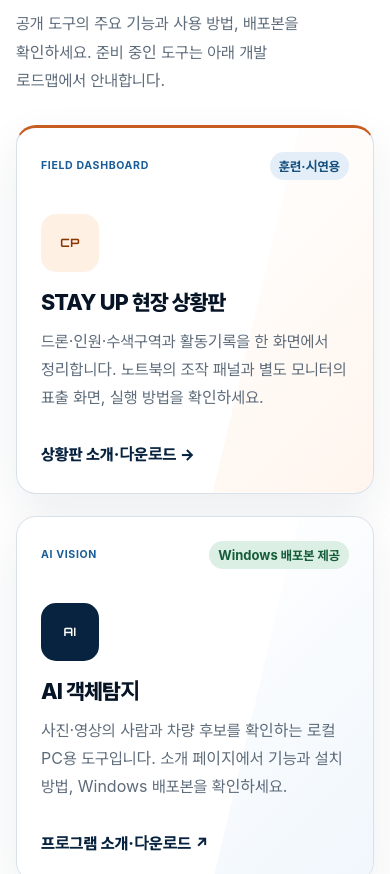
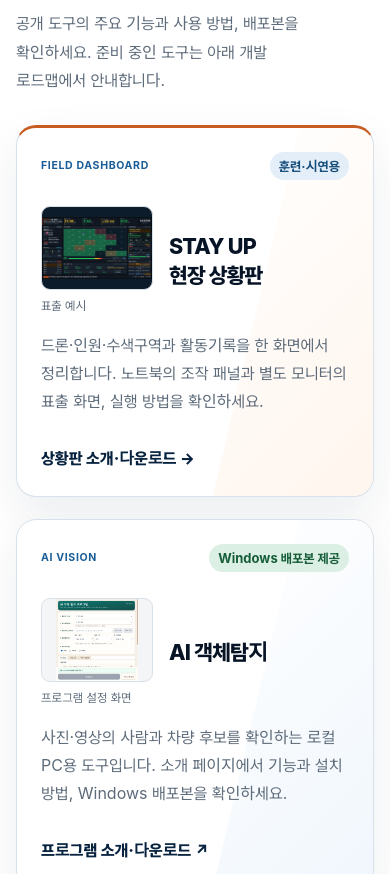
Before and after one commit to MuyeongKim/stayup-page, a website: page index.html in a window 390 px wide. Shown: the part 4060-4934 px from the top of the page. Drawn offline with Linux system fonts and the light colour scheme; no server answers; a web font is replaced by a local one.

Commit message:
공개 프로그램 카드에 실제 화면 미리보기 추가
상황판 표출 예시와 객체탐지 설정 화면을 작은 미리보기로 배치하고 모바일 카드 구성을 정돈한다. 배포 소개 페이지의 모바일 화면, 실제 ZIP 다운로드와 사용설명서 검증 결과를 README에 기록한다.

```diff
--- a/css/style.css
+++ b/css/style.css
@@ -767,11 +767,6 @@ a {
     background: linear-gradient(135deg, transparent, #fff0e4);
 }
 
-.service-card-dashboard .service-icon {
-    background: #fff0e4;
-    color: #8a3500;
-}
-
 .service-topline {
     display: flex;
     align-items: center;
@@ -788,25 +783,37 @@ a {
 .service-copy {
     margin-top: 30px;
     display: grid;
-    grid-template-columns: auto minmax(0, 1fr);
-    gap: 22px;
+    grid-template-columns: clamp(112px, 11vw, 156px) minmax(0, 1fr);
+    gap: 10px 20px;
     align-items: start;
 }
 
-.service-icon {
-    min-width: 58px;
-    height: 58px;
-    padding: 0 10px;
-    display: inline-grid;
-    place-items: center;
+.service-preview {
+    grid-row: 1 / span 2;
+    width: 100%;
+    margin: 0;
     justify-self: start;
-    border-radius: 15px;
-    background: var(--navy-900);
-    color: #ffffff;
-    font-family: 'Orbitron', sans-serif;
-    font-size: 0.72rem;
-    font-weight: 700;
-    letter-spacing: 0.04em;
+}
+
+.service-preview img {
+    width: 100%;
+    height: auto;
+    aspect-ratio: 4 / 3;
+    object-fit: contain;
+    border: 1px solid var(--line);
+    border-radius: 9px;
+    background: #f3f5f7;
+}
+
+.service-card-dashboard .service-preview img {
+    background: #0d1c2b;
+}
+
+.service-preview figcaption {
+    margin-top: 7px;
+    color: var(--muted);
+    font-size: 0.75rem;
+    line-height: 1.5;
 }
 
 .service-copy h3 {
@@ -820,7 +827,7 @@ a {
 
 .service-copy p {
     max-width: 440px;
-    margin: 10px 0 0;
+    margin: 0;
     color: var(--muted);
     font-size: 1rem;
     line-height: 1.75;
@@ -1304,9 +1311,21 @@ a {
     }
 
     .service-copy {
-        margin-top: 34px;
-        grid-template-columns: 1fr;
+        margin-top: 26px;
+        grid-template-columns: 112px minmax(0, 1fr);
         gap: 16px;
+    }
+
+    .service-preview {
+        grid-row: 1;
+    }
+
+    .service-copy h3 {
+        align-self: center;
+    }
+
+    .service-copy p {
+        grid-column: 1 / -1;
     }
 
     .roadmap-list {
--- a/index.html
+++ b/index.html
@@ -32,8 +32,8 @@
         href="https://fonts.googleapis.com/css2?family=Orbitron:wght@600;700&amp;display=swap"
         rel="stylesheet">
     <link rel="stylesheet" href="/css/fonts/pretendard.css?v=1.3.9">
-    <link rel="stylesheet" href="css/style.css?v=2026101001">
-    <link rel="stylesheet" href="/css/shared.css?v=2026101001">
+    <link rel="stylesheet" href="css/style.css?v=2026101002">
+    <link rel="stylesheet" href="/css/shared.css?v=2026101002">
 </head>
 
 <body>
@@ -177,11 +177,12 @@
                                 <span class="project-status status-work">훈련·시연용</span>
                             </div>
                             <div class="service-copy">
-                                <span class="service-icon" aria-hidden="true">CP</span>
-                                <div>
-                                    <h3>STAY UP 현장 상황판</h3>
-                                    <p>드론·인원·수색구역과 활동기록을 한 화면에서 정리합니다. 노트북의 조작 패널과 별도 모니터의 표출 화면, 실행 방법을 확인하세요.</p>
-                                </div>
+                                <figure class="service-preview">
+                                    <img src="/images/optimized/dashboard/display.webp" alt="수색격자와 드론 현황을 표시한 상황판 샘플 화면" width="1920" height="1080" loading="lazy" decoding="async">
+                                    <figcaption>표출 예시</figcaption>
+                                </figure>
+                                <h3>STAY UP 현장 상황판</h3>
+                                <p>드론·인원·수색구역과 활동기록을 한 화면에서 정리합니다. 노트북의 조작 패널과 별도 모니터의 표출 화면, 실행 방법을 확인하세요.</p>
                             </div>
                             <span class="service-link">상황판 소개·다운로드 <span aria-hidden="true">→</span></span>
                         </a>
@@ -192,11 +193,12 @@
                                 <span class="project-status status-live">Windows 배포본 제공</span>
                             </div>
                             <div class="service-copy">
-                                <span class="service-icon" aria-hidden="true">AI</span>
-                                <div>
-                                    <h3>AI 객체탐지</h3>
-                                    <p>사진·영상의 사람과 차량 후보를 확인하는 로컬 PC용 도구입니다. 소개 페이지에서 기능과 설치 방법, Windows 배포본을 확인하세요.</p>
-                                </div>
+                                <figure class="service-preview">
+                                    <img src="/images/optimized/ai-detection-main.webp" alt="입력 소스와 탐지 모델을 선택하는 AI 객체탐지 프로그램 설정 화면" width="1140" height="1140" loading="lazy" decoding="async">
+                                    <figcaption>프로그램 설정 화면</figcaption>
+                                </figure>
+                                <h3>AI 객체탐지</h3>
+                                <p>사진·영상의 사람과 차량 후보를 확인하는 로컬 PC용 도구입니다. 소개 페이지에서 기능과 설치 방법, Windows 배포본을 확인하세요.</p>
                             </div>
                             <span class="service-link">프로그램 소개·다운로드 <span aria-hidden="true">↗</span></span>
                         </a>
@@ -285,9 +287,9 @@
         </div>
     </footer>
 
-    <script src="js/activity-data.js?v=2026101001"></script>
-    <script type="module" src="js/home-activity-helpers.js?v=2026101001"></script>
-    <script type="module" src="js/main.js?v=2026101001"></script>
+    <script src="js/activity-data.js?v=2026101002"></script>
+    <script type="module" src="js/home-activity-helpers.js?v=2026101002"></script>
+    <script type="module" src="js/main.js?v=2026101002"></script>
 </body>
 
 </html>
--- a/js/main.js
+++ b/js/main.js
@@ -1,4 +1,4 @@
-import { createActivityViewModel, selectLatestActivities } from './home-activity-helpers.js?v=2026101001';
+import { createActivityViewModel, selectLatestActivities } from './home-activity-helpers.js?v=2026101002';
 
 /**
  * Entry page enhancements.
--- a/scripts/check-site.mjs
+++ b/scripts/check-site.mjs
@@ -131,8 +131,6 @@ async function checkHtml(filePath) {
 
 async function checkMainStyles() {
   const css = await readFile(path.join(rootDir, 'css', 'style.css'), 'utf8');
-  assert(/\.service-icon\s*\{[^}]*justify-self:\s*start;/s.test(css),
-    'Mobile service icons must preserve their compact width instead of stretching.');
   assert(!/scroll-margin-top\s*:/.test(css),
     'Section anchors must not add scroll margin on top of the document scroll padding.');
   assert(/:focus-visible\s*\{[^}]*outline:\s*3px solid #ffffff;[^}]*box-shadow:\s*0 0 0 6px #8a3500;/s.test(css),
```
Also changed, not shown: images/optimized/ai-detection-main.webp (added), readme.md.
